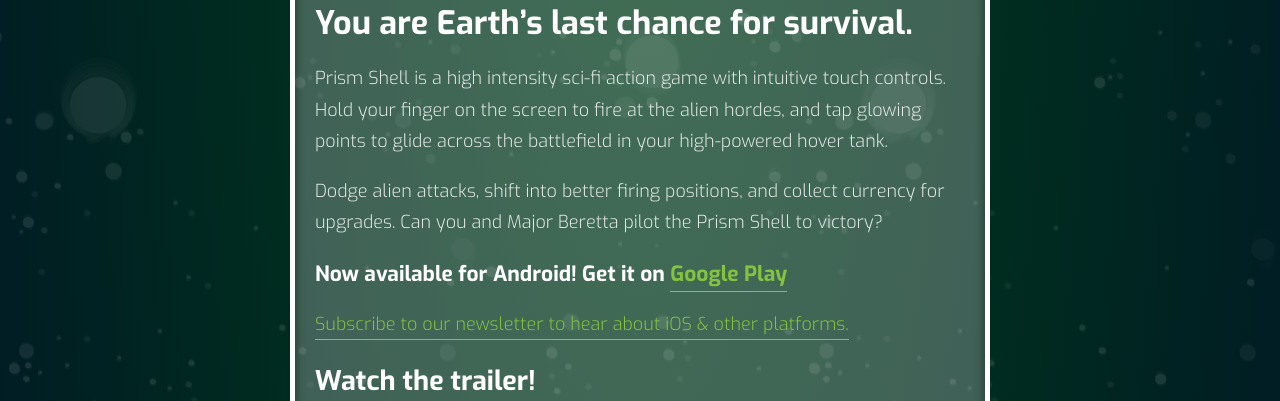
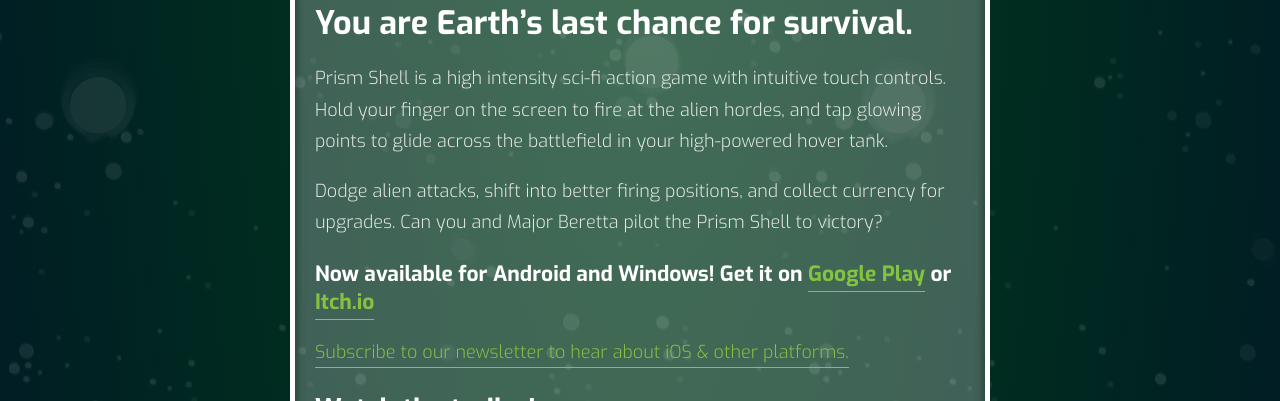
Before and after one commit to BrooklynGamery/prismshell, a Jekyll site: the page built from index.html, in a window 1280 px wide and 900 px high, scrolled down 432 px, cut to the strip 0-401 px from the top of the window. Built offline with Jekyll 4.4.1, drawn with Linux system fonts in a browser that asks for light colours.

Commit message:
Update index.html

```diff
--- a/index.html
+++ b/index.html
@@ -8,7 +8,7 @@
     <p>Prism Shell is a high intensity sci-fi action game with intuitive touch controls. Hold your finger on the screen to fire at the alien hordes, and tap glowing points to glide across the battlefield in your high-powered hover tank.</p>
     <p>Dodge alien attacks, shift into better firing positions, and collect currency for upgrades. Can you and Major Beretta pilot the Prism Shell to victory?</p>
 
-    <h3>Now available for Android! Get it on <a href="https://play.google.com/store/apps/details?id=com.brooklyngamery.prismshell">Google Play</a></h3>
+    <h3>Now available for Android and Windows! Get it on <a href="https://play.google.com/store/apps/details?id=com.brooklyngamery.prismshell">Google Play</a> or <a href="http://brooklyn-gamery.itch.io/prism-shell" target="_blank">Itch.io</a></h3>
 
     <p><a href="http://eepurl.com/QvuTn">Subscribe to our newsletter to hear about iOS &amp; other platforms.</a></p>
 
```
